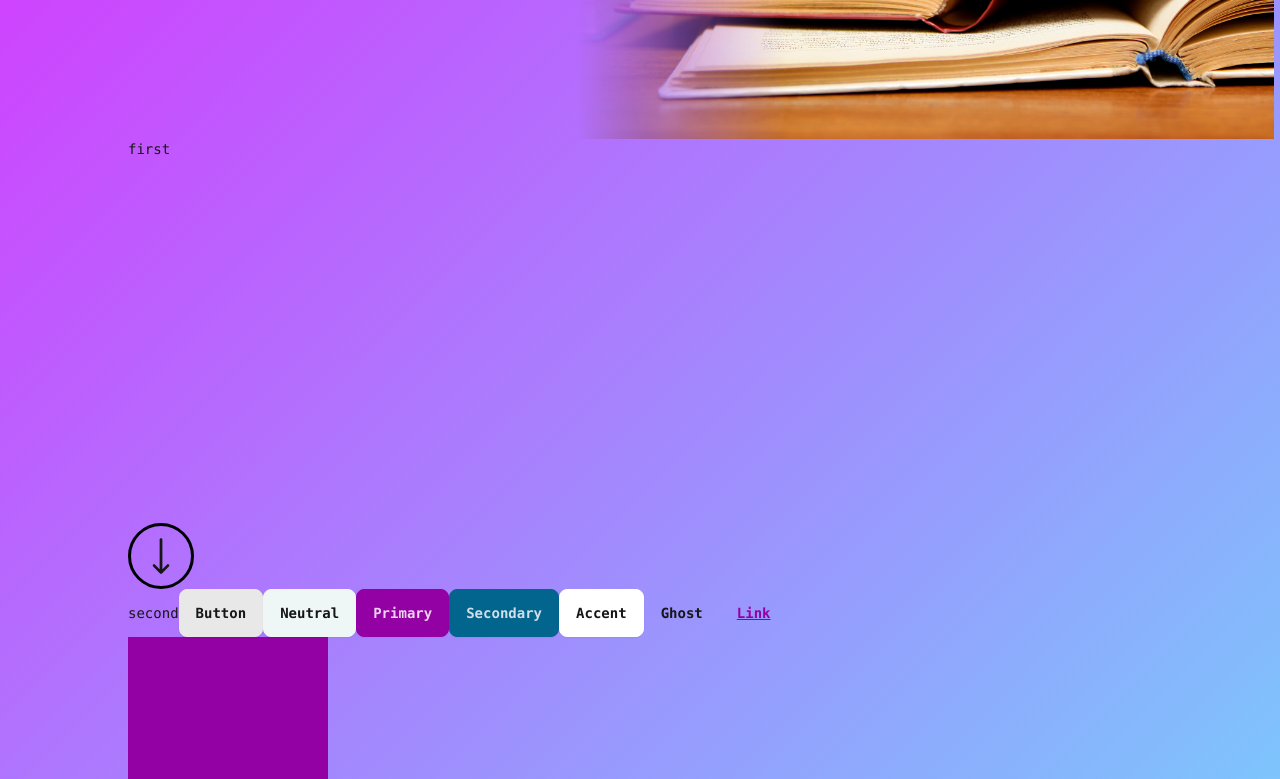
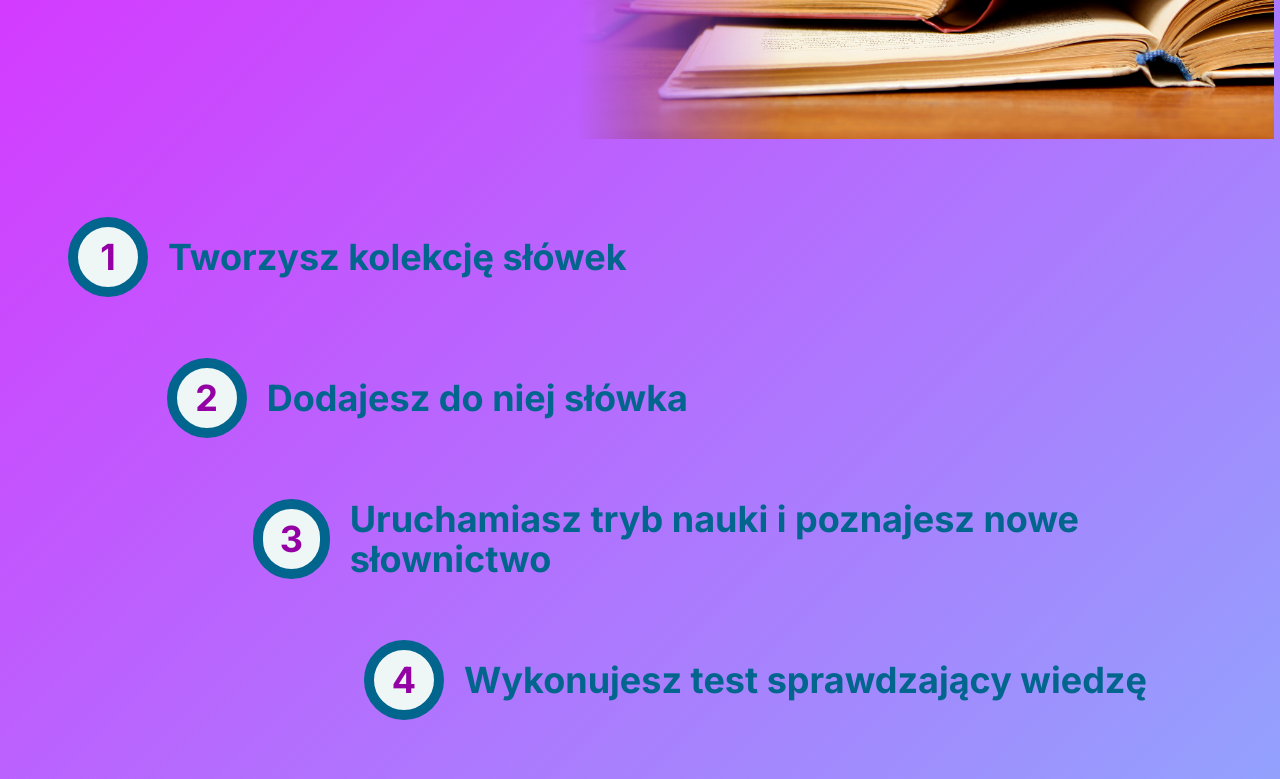
Before and after one commit to mk1808/Mystery-flashcards, a Next.js app in the folder mystery-flashcards/: page /en in a window 1280 px wide. Shown: the part 660-1439 px from the top of the page. Built offline with nearby package versions, Linux system fonts and the light colour scheme.

Commit message:
feature #28: add second panel to main page

```diff
--- a/mystery-flashcards/app/[locale]/page.tsx
+++ b/mystery-flashcards/app/[locale]/page.tsx
@@ -1,6 +1,7 @@
 import Sidebar from "@/components/Sidebar";
 import RoundActionButton from "@/components/common/RoundActionButton";
 import FirstPanel from "@/components/mainPage/FirstPanel";
+import SecondPanel from "@/components/mainPage/SecondPanel";
 import { getDictionary } from "@/dictionaries/dictionaries"
 import { ArrowLongDownIcon } from '@heroicons/react/24/solid'
 
@@ -9,6 +10,7 @@ export default async function Page({ params }: { params: { locale: string } }) {
 
     return (<>
         <FirstPanel />
+        <SecondPanel />
         <div className="z-10 max-w-5xl w-full items-center justify-between font-mono text-sm">
             <div className="h-96">
                 first
--- /dev/null
+++ b/mystery-flashcards/components/mainPage/SecondPanel.tsx
@@ -0,0 +1,46 @@
+type StepType = {
+    number: string,
+    text: string
+}
+
+const steps: StepType[] = [
+    { number: "1", text: "Tworzysz kolekcję słówek" },
+    { number: "2", text: "Dodajesz do niej słówka" },
+    { number: "3", text: "Uruchamiasz tryb nauki i poznajesz nowe słownictwo" },
+    { number: "4", text: "Wykonujesz test sprawdzający wiedzę" },
+    { number: "5", text: "Twój poziom języka rośnie!" }
+]
+
+export default function SecondPanel() {
+
+    return (
+        <div className="w-full p-12 h-screen">
+            {steps.map(renderStep)}
+        </div>
+    )
+
+    function renderStep(step: StepType, index: number) {
+        return (
+            <div className='flex items-center h-1/5'>
+                {renderSpace(step.number, index)}
+                {renderNumberCircle(step.number)}
+                <div className='text-4xl font-bold text-secondary h-min'>{step.text}</div>
+            </div>
+        );
+    }
+
+    function renderNumberCircle(number: string) {
+        return (
+            <div className={`h-[60px] w-[60px] border-[10px] bg-neutral m-5
+                rounded-full box-content cursor-pointer inline-flex text-4xl font-bold text-primary
+                items-center justify-center border-secondary border-solid`}>
+                {number}
+            </ div>
+        )
+    }
+
+    function renderSpace(id: string, amount: number) {
+        const amountTemp = [...Object(Array(amount)).keys()];
+        return amountTemp.map(index => <div key={index + "_" + id} className='w-1/12'></div>);
+    }
+}
```
